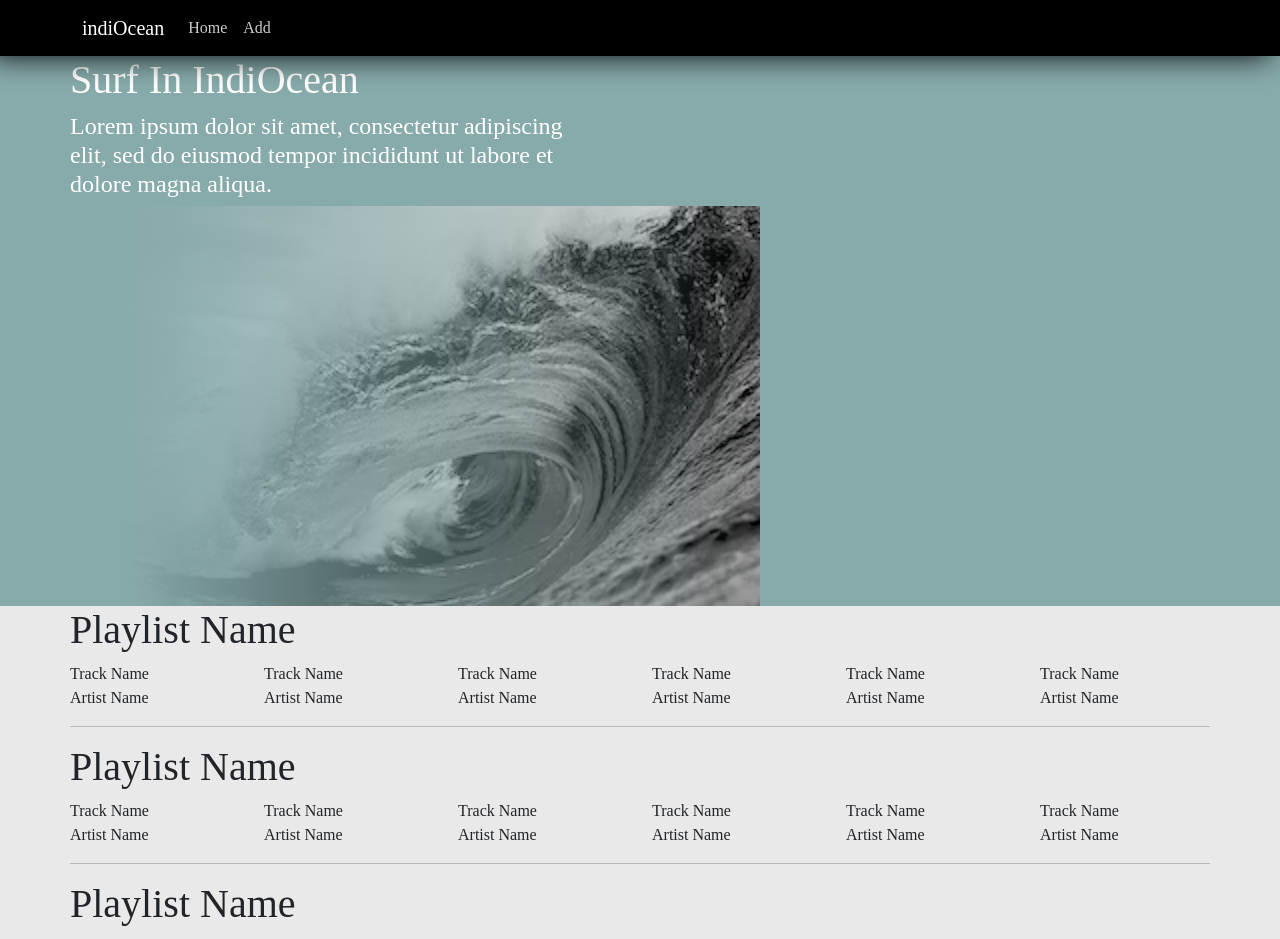
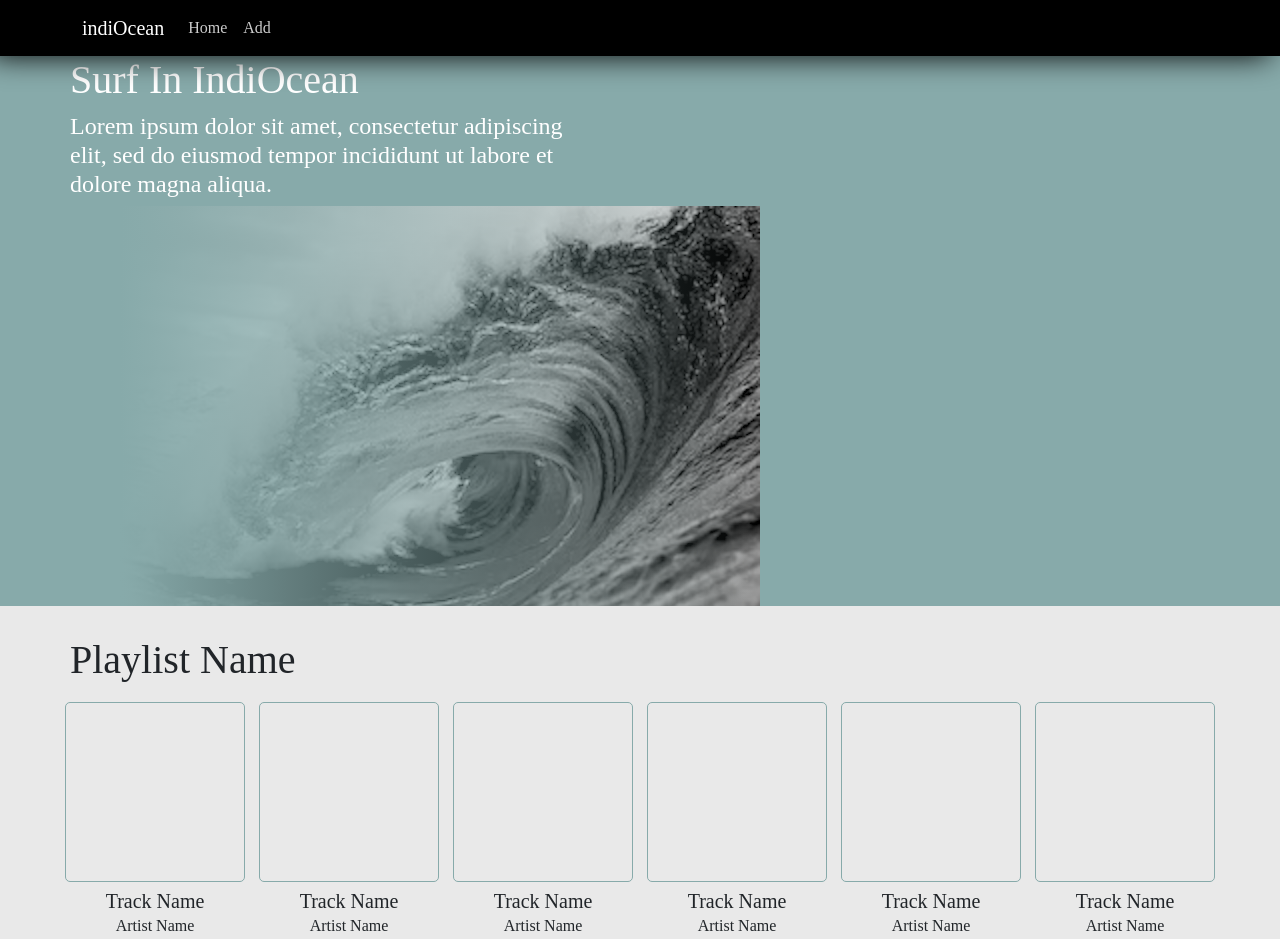
Before and after one commit to taehwan01/IndiOcean-react, a React (Create React App) app: page / in a window 1280 px wide. Shown: the top 939 px of the page. Built offline with nearby package versions, Linux system fonts and the light colour scheme; a web font is replaced by a local one.

Commit message:
ADD add page

```diff
--- a/src/App.js
+++ b/src/App.js
@@ -4,6 +4,7 @@ import { Container, Navbar, Nav } from "react-bootstrap";
 import { Routes, Route, useNavigate } from "react-router-dom";
 import "./css/App.css";
 import Main from "./routes/Main";
+import Add from "./routes/Add";
 
 function App() {
   let navigate = useNavigate();
@@ -42,6 +43,7 @@ function App() {
       <Routes>
         <Route path="/" element={<Main></Main>}></Route>
         <Route path="/playlist" element={<></>}></Route>
+        <Route path="/add" element={<Add></Add>}></Route>
       </Routes>
     </div>
   );
--- a/src/components/List.js
+++ b/src/components/List.js
@@ -3,10 +3,8 @@ import Track from "./Track";
 function List() {
   return (
     <>
-      <section>
-        <div>
-          <h1>Playlist Name</h1>
-        </div>
+      <div className="list">
+        <h1>Playlist Name</h1>
         <div className="row">
           <Track></Track>
           <Track></Track>
@@ -15,8 +13,8 @@ function List() {
           <Track></Track>
           <Track></Track>
         </div>
-        <hr />
-      </section>
+        <hr style={{ "margin-top": "5px" }} />
+      </div>
     </>
   );
 }
--- a/src/components/Track.js
+++ b/src/components/Track.js
@@ -2,8 +2,12 @@ function Track() {
   return (
     <>
       <div className="track col-2">
-        <div>Track Name</div>
-        <div>Artist Name</div>
+        <div className="track-box"></div>
+        <br />
+        <div className="track-info">
+          <h5 className="title">Track Name</h5>
+          <h6 className="artist">Artist Name</h6>
+        </div>
       </div>
     </>
   );
--- a/src/css/Main.css
+++ b/src/css/Main.css
@@ -1,3 +1,29 @@
 .main2 {
   margin: auto 70px;
 }
+
+.list {
+  margin-top: 30px;
+}
+
+.track {
+  display: grid;
+  justify-content: center;
+  text-align: center;
+  margin-top: 10px;
+}
+
+.track-box {
+  border: solid 1px #87aaaa;
+  border-radius: 5px;
+  width: 180px;
+  height: 180px;
+}
+
+.track-info {
+  margin-top: -17px;
+}
+
+.artist {
+  margin-top: -5px;
+}
--- /dev/null
+++ b/src/routes/Add.js
@@ -0,0 +1,9 @@
+function Add() {
+  return (
+    <div>
+      <h1>this is Add</h1>
+    </div>
+  );
+}
+
+export default Add;
```
